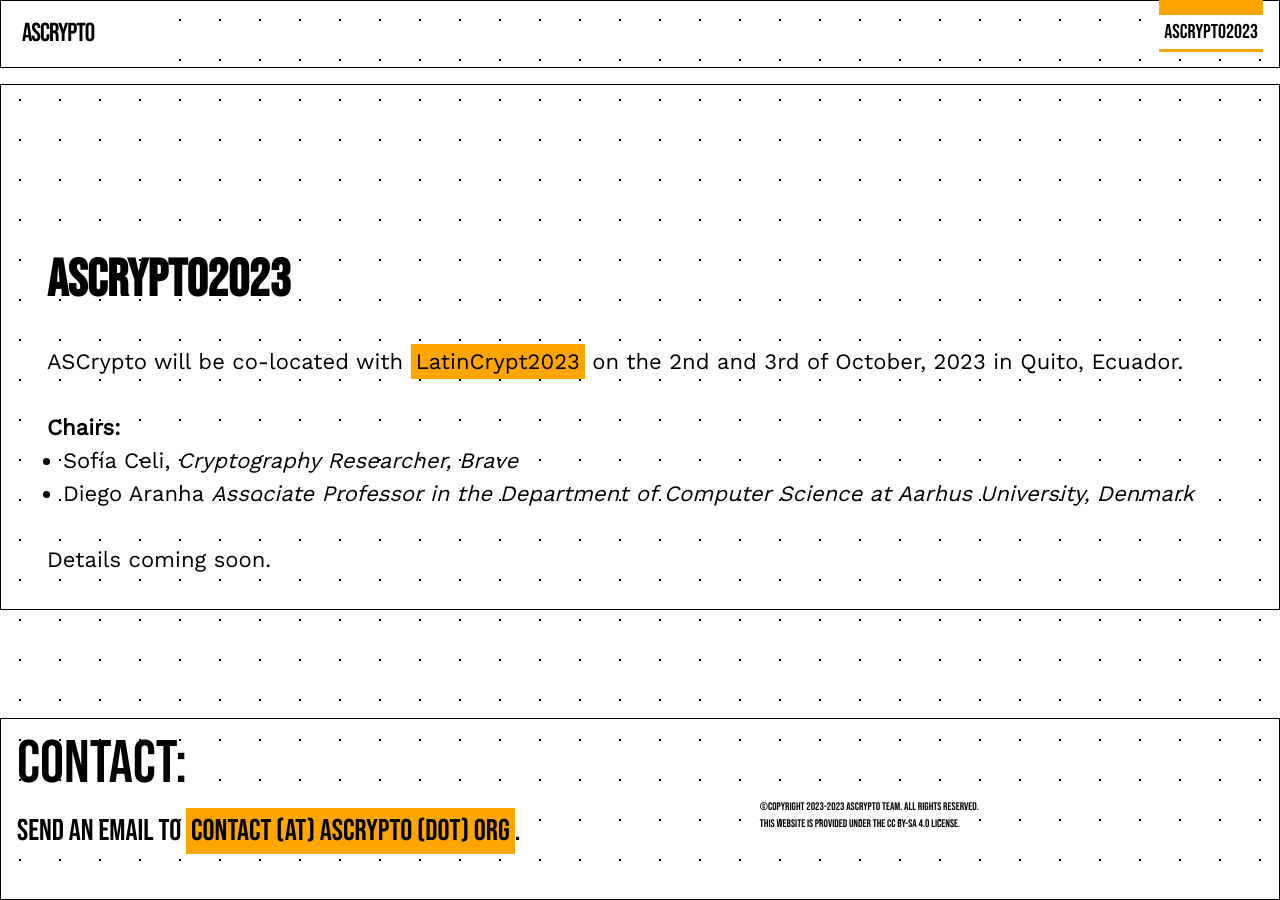
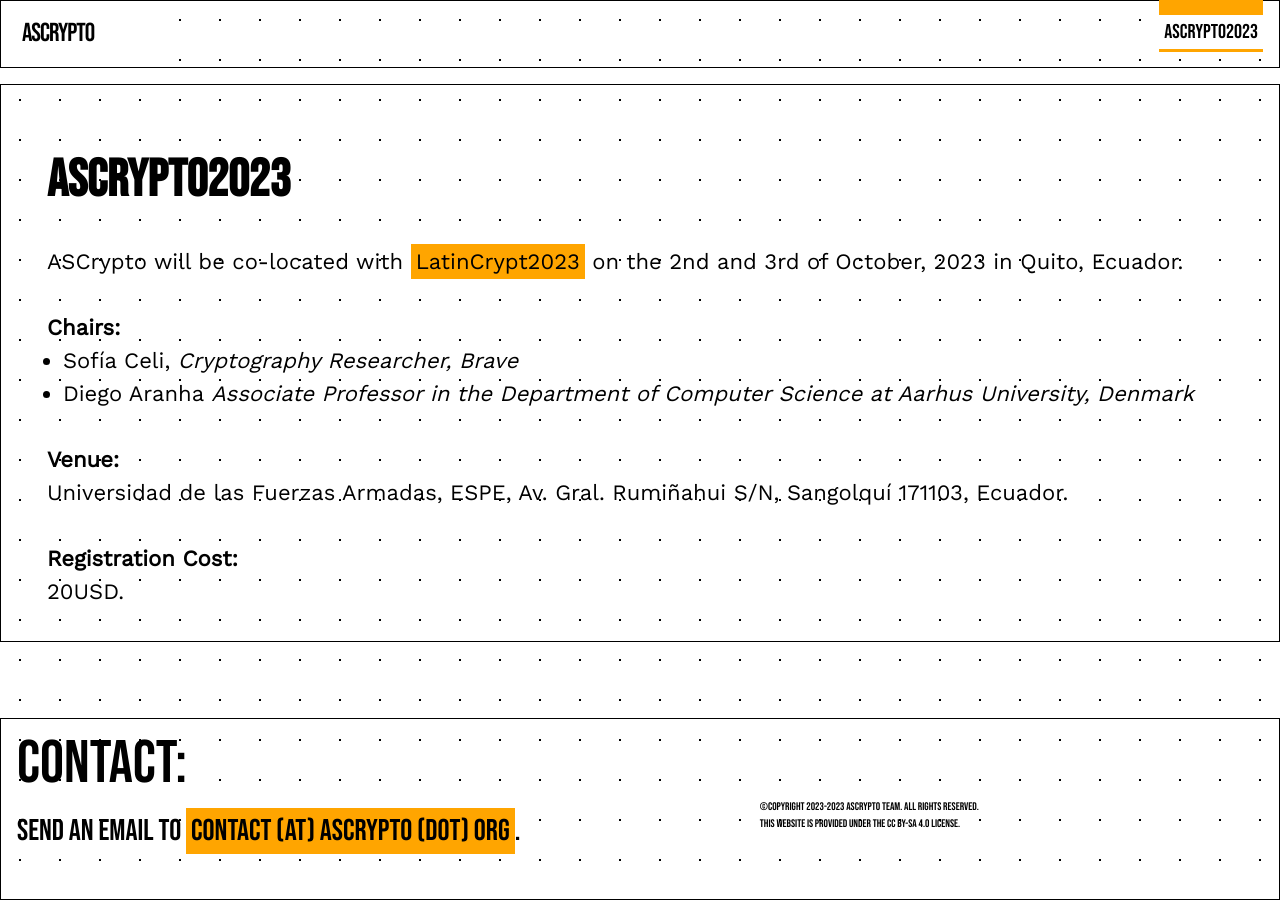
Before and after one commit to claucece/ascrypto, a Jekyll site: the page built from 2023.html, in a window 1280 px wide. Built offline with Jekyll 4.4.1, drawn with Linux system fonts in a browser that asks for light colours.

Commit message:
More info

```diff
--- a/2023.html
+++ b/2023.html
@@ -15,7 +15,11 @@
 		<li>Diego Aranha <i>Associate Professor in the Department of Computer Science at Aarhus University, Denmark</i></li>
 	</ul>
 	<br>
-  <p>Details coming soon.</a></p>
+	<p><b>Venue:</b></p>
+	<p>Universidad de las Fuerzas Armadas, ESPE, Av. Gral. Rumiñahui S/N, Sangolquí 171103, Ecuador.</p>
+	<br>
+	<p><b>Registration Cost:</b></p>
+	<p>20USD.</p>
 	<br>
 
 </div>
--- a/_sass/_layout.scss
+++ b/_sass/_layout.scss
@@ -131,7 +131,7 @@
     font-family: $base-font-family;
     margin-left: 30px;
     margin-right: 30px;
-    margin-top: 170px;
+    margin-top: 70px;
 }
 
 .page-title {
```
